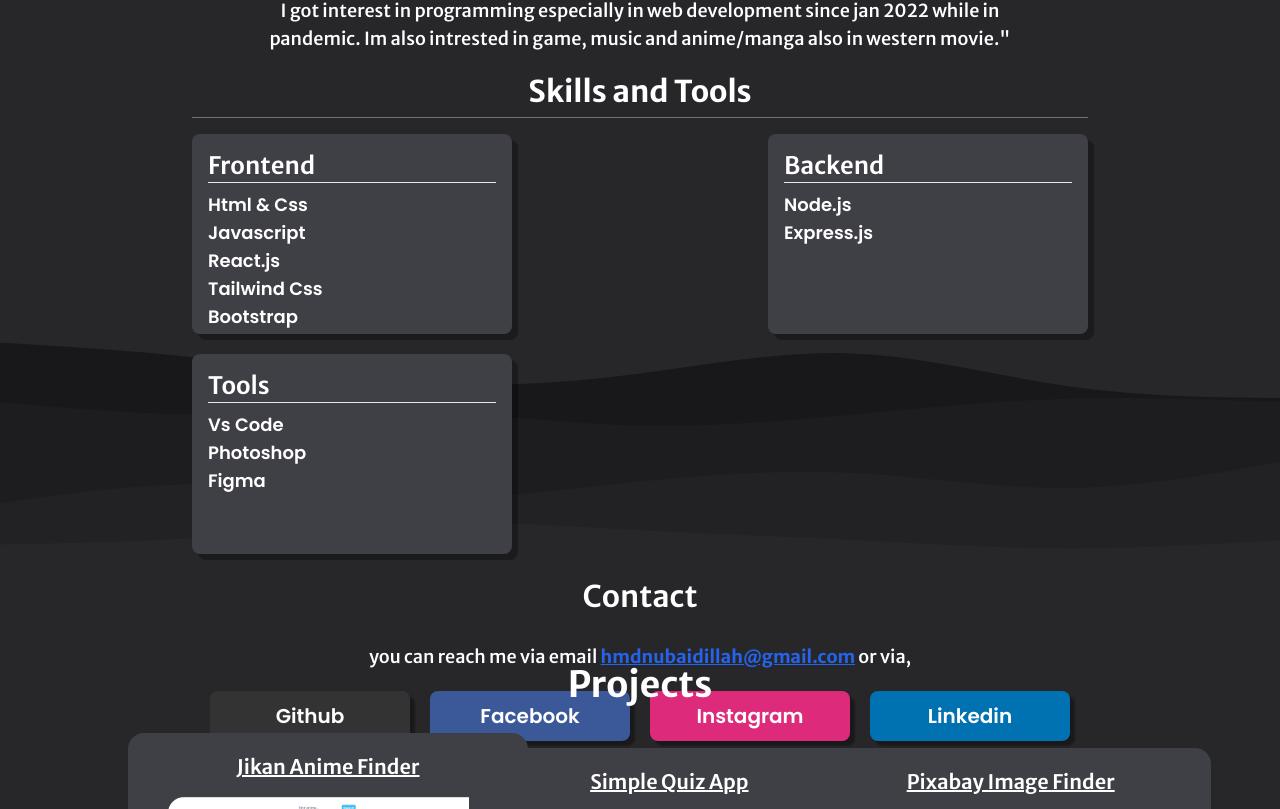
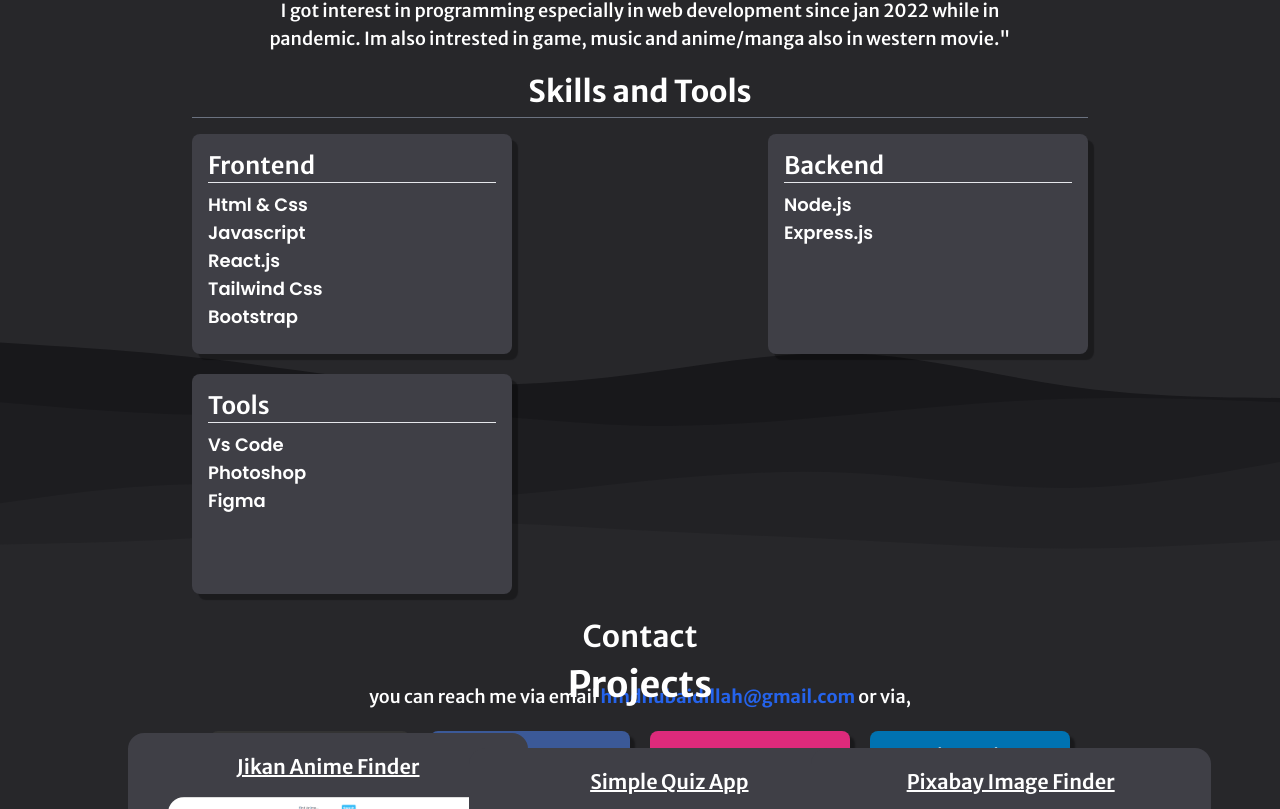
Before and after one commit to hmdnu/portofolio, a React (Create React App) app: page / in a window 1280 px wide. Shown: the part 1031-1840 px from the top of the page. Built offline with nearby package versions, Linux system fonts and the light colour scheme.

Commit message:
fix component

```diff
--- a/src/components/about.jsx
+++ b/src/components/about.jsx
@@ -1,4 +1,4 @@
-import Skills from "./utilities/skills.json";
+import Skills from "./skills";
 import SocialMedias from "./sosmed";
 const About = () => {
   return (
@@ -20,28 +20,7 @@ const About = () => {
         </p>
       </article>
       {/* skills */}
-      <section className="mt-5 w-[70%] m-auto">
-        <h1 className="text-center text-3xl font-bold border-b-[1px] border-gray-500 pb-2 max-md:text-2xl">Skills and Tools</h1>
-        {/* skills card container */}
-        <section className="mt-4 flex justify-between items-center flex-wrap gap-5 ">
-          {Skills.map((skill, i) => {
-            return (
-              <div key={i} className="bg-zinc-700 shadow-[6px_6px_1px_0px_rgb(0,0,0,.3)] w-[20rem] h-[200px] rounded-lg p-4 hover:translate-y-[-5px] hover:bg-zinc-600 transition-all duration-300">
-                <h1 className="text-2xl w-full font-semibold border-b-[1px] mb-2 max-sm:text-[20px] max-md:text-center">{skill.title}</h1>
-                <ul className="text-lg flex flex-col  font-semibold font-['Poppins']">
-                  {skill.items.map((items, i) => {
-                    return (
-                      <li key={i} className="flex flex-col max-sm:text-[16px] max-md:text-center">
-                        {items.item}
-                      </li>
-                    );
-                  })}
-                </ul>
-              </div>
-            );
-          })}
-        </section>
-      </section>
+      <Skills />
       <SocialMedias />
     </main>
   );
--- /dev/null
+++ b/src/components/skills.jsx
@@ -0,0 +1,30 @@
+import skills from "./utilities/skills.json";
+
+const Skills = () => {
+  return (
+    <section className="mt-5 w-[70%] m-auto">
+      <h1 className="text-center text-3xl font-bold border-b-[1px] border-gray-500 pb-2 max-md:text-2xl">Skills and Tools</h1>
+      {/* skills card container */}
+      <section className="mt-4 flex justify-between items-center flex-wrap gap-5 ">
+        {skills.map((skill, i) => {
+          return (
+            <div key={i} className="bg-zinc-700 shadow-[6px_6px_1px_0px_rgb(0,0,0,.3)] w-[20rem] min-h-[220px] rounded-lg p-4 hover:translate-y-[-5px] hover:bg-zinc-600 transition-all duration-300">
+              <h1 className="text-2xl w-full font-semibold border-b-[1px] mb-2 max-sm:text-[20px] max-md:text-center">{skill.title}</h1>
+              <ul className="text-lg flex flex-col  font-semibold font-['Poppins']">
+                {skill.items.map((items, i) => {
+                  return (
+                    <li key={i} className="flex flex-col max-sm:text-[16px] max-md:text-center">
+                      {items.item}
+                    </li>
+                  );
+                })}
+              </ul>
+            </div>
+          );
+        })}
+      </section>
+    </section>
+  );
+};
+
+export default Skills;
--- a/src/components/sosmed.jsx
+++ b/src/components/sosmed.jsx
@@ -1,16 +1,23 @@
 import sosials from "./utilities/sosials.json";
+
 const SocialMedias = () => {
   return (
     <main className=" mt-6 w-[70%] m-auto">
       <h1 className="text-3xl font-semibold text-center border-b-[1px] border-gray-500 pb-2 mb-5 max-md:text-2xl ">Contact</h1>
-      <p className="text-center mb-5 text-lg font-medium max-md:text-sm">you can reach me via email <span className="font-bold text-blue-600 underline">hmdnubaidillah@gmail.com</span> or via,</p>
-      <section className="flex flex-wrap justify-center gap-5">
+      <div className="text-center text-lg font-medium max-md:text-sm">
+        you can reach me via email
+        <a href="mailto:hmdnubaidllah0306@gmail.com" className="font-bold cursor-pointer text-blue-600 hover:text-blue-500  ">
+          {" "}
+          hmdnubaidillah@gmail.com
+        </a>{" "}
+        or via,
+      </div>
+      <section className="flex flex-wrap justify-center mt-5 gap-5">
         {sosials.map((sosial, i) => {
           return (
             <div key={i}>
               <button
-              className
-              ="w-[200px]
+                className="w-[200px]
               h-[50px]
               max-sm:h-[40px]
               font-['Poppins']
@@ -18,7 +25,7 @@ const SocialMedias = () => {
               hover:translate-y-[-5px]
               transition duration-200
               shadow-[5px_5px_2px_0px_rgb(0,0,0,.35)]"
-              style={{ backgroundColor: `#${sosial.bgColor}` }}
+                style={{ backgroundColor: `#${sosial.bgColor}` }}
               >
                 <a href={sosial.link} className="text-center font-semibold text-xl max-md:text-[15px]">
                   {sosial.name}
```
Also changed, not shown: 1 other file (tests, documents, lock files or other folders).
